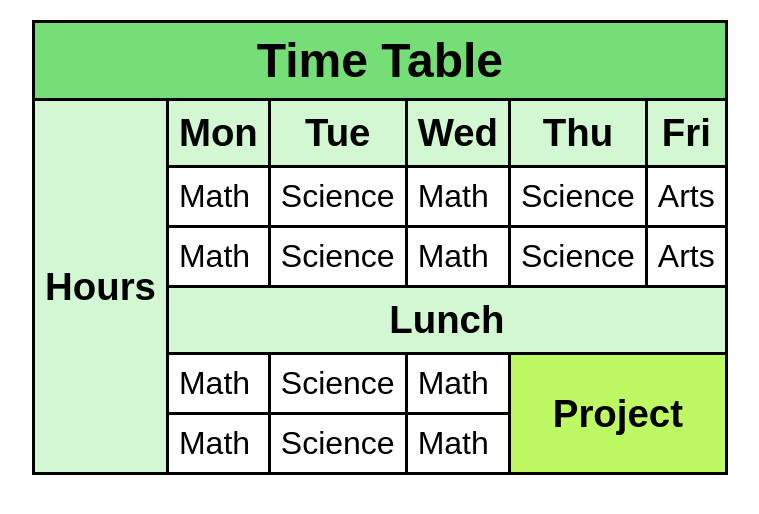
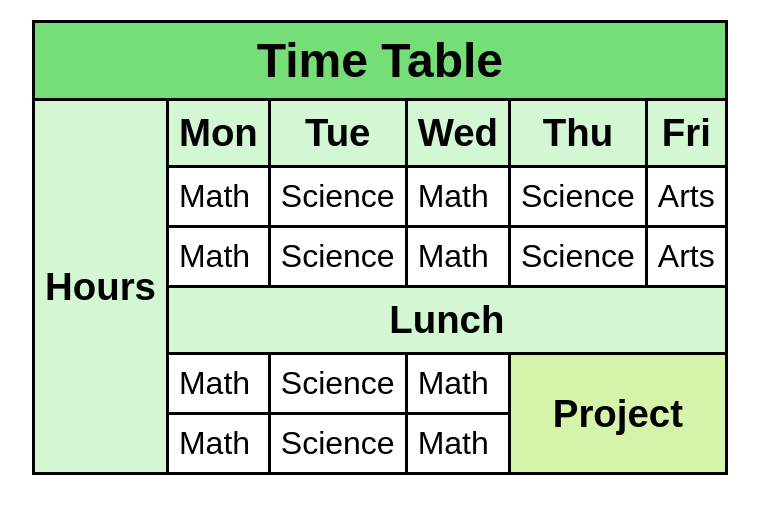
Before and after one commit to LyaLera/Table-table, a plain HTML site: page index.html in a window 1280 px wide. Shown: the whole page, without its empty margins (116-875 px from the left). Drawn offline with Linux system fonts and the light colour scheme.

Commit message:
Overflow fixed

```diff
--- a/css/style.css
+++ b/css/style.css
@@ -17,10 +17,13 @@ caption {
     background-color: rgb(118, 222, 118);
 }
 
+.container {
+    overflow: auto;
+}
+
 table {
     margin: 20px;
     font-size: 2rem;
-    overflow: auto;
 }
 
 th {
@@ -33,5 +36,5 @@ th {
 } */
 
 #Project {
-    background-color: rgb(189, 249, 99);
+    background-color: rgb(214, 244, 169);
 }
--- a/index.html
+++ b/index.html
@@ -5,10 +5,10 @@
     <meta http-equiv="X-UA-Compatible" content="IE=edge" />
     <meta name="viewport" content="width=device-width, initial-scale=1.0" />
     <link rel="stylesheet" href="css/style.css" type="text/css" />
-    <title>Document</title>
+    <title>Tables</title>
   </head>
   <body>
-    <section>
+    <section class="container">
       <table>
         <caption>
           Time Table
```
